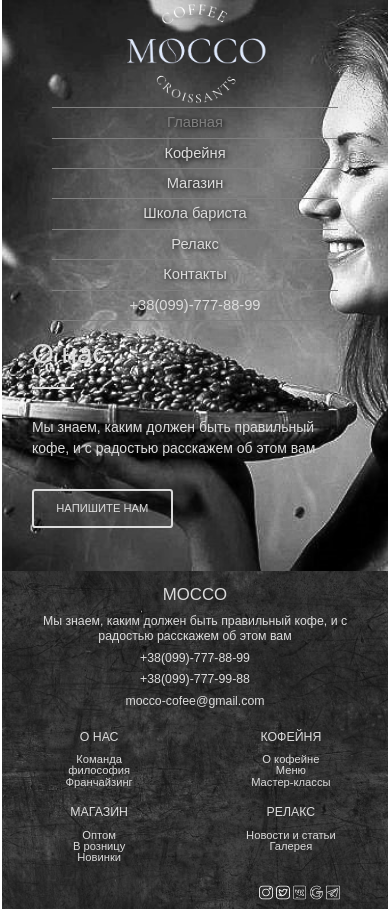
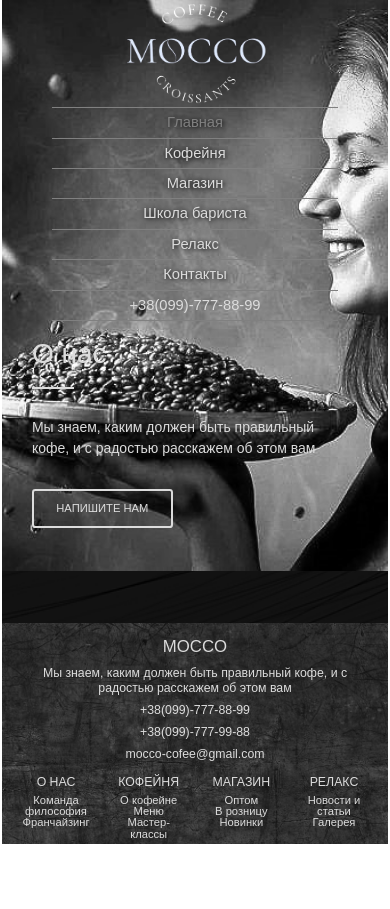
Before and after one commit to Vsepofic/My-Projekt-Mocco, a plain HTML site: page index.html in a window 390 px wide. After the commit the page ends 844 px from the top, so only its background shows below. Drawn offline with Linux system fonts and the light colour scheme.

Commit message:
change in style.css for footer for responsive

```diff
--- a/css/style.css
+++ b/css/style.css
@@ -567,7 +567,9 @@ footer {
   .footer-column-3,
   .footer-column-4,
   .footer-column-5 {
-    width: 45%;
+    width: 25%;
+    margin: 0;
+    padding: 0;
   }
   .br {
     display: none;
@@ -577,6 +579,9 @@ footer {
     justify-content: center;
   }
   .footer-icons img {
+    width: 1.7em;
+    height: 1.7em;
+    margin: 1%;
     padding: 0 10%;
   }
   .zakaz-background {
@@ -663,11 +668,14 @@ footer {
     font-size: 0.8em;
     line-height: 1em;
   }
+  .footer-column-2,
+  .footer-column-3,
+  .footer-column-4,
+  .footer-column-5 {
+    width: 20%;
+  }
   .footer-icons img {
-    width: 1.5em;
-    height: 1.5em;
-    margin: 1% 2%;
-    padding: 0 10%;
+    display: none;
   }
   .zakaz {
     text-align: center;
```
